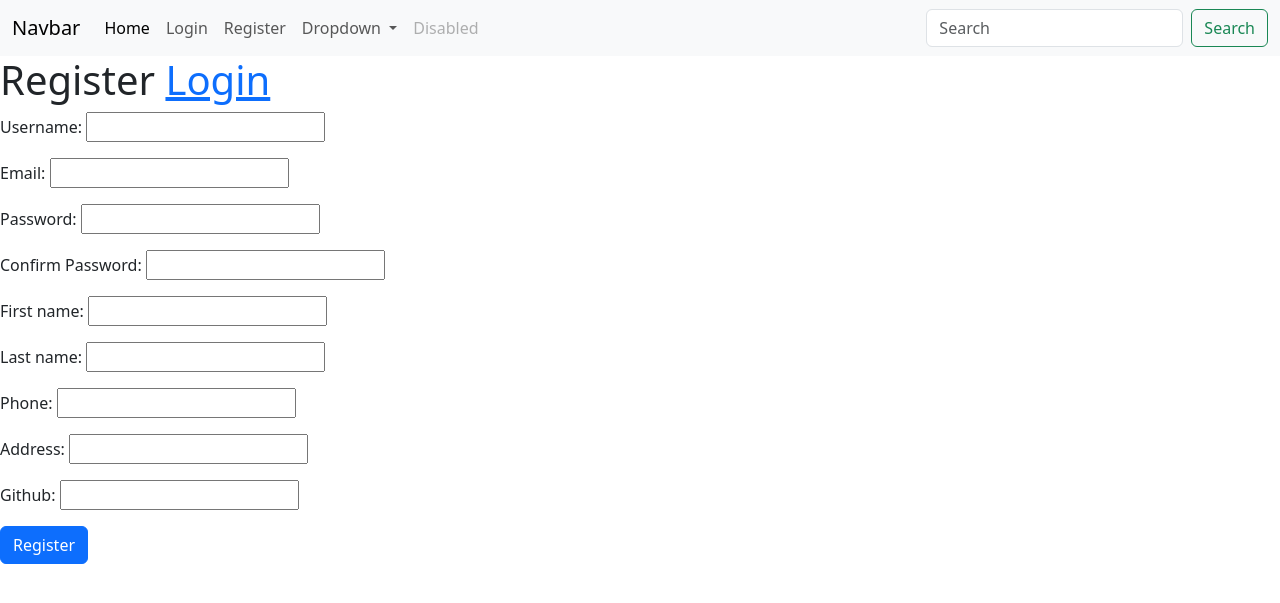
After one commit to songlei1979/simple_blog_24s2, a Django app: page /register/ in a window 1280 px wide. The commit adds this page. Shown: the top 603 px of the page. Run offline with Django 5.2, Linux system fonts and the light colour scheme.

Commit message:
created register page

```diff
--- a/blog/urls.py
+++ b/blog/urls.py
@@ -1,7 +1,7 @@
 from django.urls import path
 
 from blog.views import HomeView, PostDetailView, PostCreateView, PostUpdateView, PostDeleteView, create_post, \
-    likes_or_not, ProfileView, create_profile
+    likes_or_not, ProfileView, create_profile, register_user
 
 urlpatterns = [
     path('', HomeView.as_view(), name='home'),
@@ -21,4 +21,5 @@ urlpatterns = [
     path('likes_or_not/', likes_or_not, name='likes_or_not'),
     path('user_profile/<int:pk>/',ProfileView.as_view(), name='profile'),
     path('create_profile', create_profile, name='create_profile'),
+    path('register/', register_user, name='register'),
 ]
--- a/blog/views.py
+++ b/blog/views.py
@@ -70,9 +70,11 @@ def likes_or_not(request):
                       'post_detail.html',
                       {'object': post})
 
+
 class ProfileView(DetailView):
     model = User
     template_name = 'profile.html'
+
 
 def create_profile(request):
     if request.method == 'GET':
@@ -85,3 +87,37 @@ def create_profile(request):
                            address=address, github=github)
     return render(request, 'profile.html',
                   {'object': user})
+
+
+def register_user(request):
+    if request.method == 'GET':
+        return render(request, 'register.html')
+    username = request.POST.get('username')
+    if username in User.objects.values_list('username', flat=True):
+        return render(request, 'register.html',
+                      {'error': 'Username already exists'})
+    email = request.POST.get('email')
+    password1 = request.POST.get('password1')
+    password2 = request.POST.get('password2')
+    first_name = request.POST.get('first_name')
+    last_name = request.POST.get('last_name')
+    if password1 != password2:
+        return render(request, 'register.html',
+                      {'error': 'Passwords do not match'})
+    if User.objects.create_user(username=username, email=email,
+                                first_name=first_name,
+                                last_name=last_name):
+        user = User.objects.get(username=username)
+        user.set_password(password1)
+        user.save()
+        phone = request.POST.get('phone')
+        address = request.POST.get('address')
+        github = request.POST.get('github')
+        Profile.objects.create(user=user,
+                               phone=phone,
+                               address=address,
+                               github=github)
+        return render(request, 'registration/login.html')
+    else:
+        return render(request, 'register.html',
+                      {'error': 'Something went wrong'})
--- a/templates/base.html
+++ b/templates/base.html
@@ -42,7 +42,7 @@
                 </li>
                 {% if not user.is_authenticated %}
                     <li class="nav-item">
-                        <a class="nav-link" href="#">Register</a>
+                        <a class="nav-link" href="{% url 'register' %}">Register</a>
                     </li>
                 {% endif %}
                 <li class="nav-item dropdown">
--- /dev/null
+++ b/templates/register.html
@@ -0,0 +1,26 @@
+{% extends 'base.html' %}
+
+{% block title %}
+Register
+{% endblock %}
+
+{% block content %}
+    <h1>Register <a href="{% url 'login' %}">Login</a></h1>
+    <form method="post" action="{% url 'register' %}">
+        {% csrf_token %}
+        <p>Username: <input type="text" name="username" required></p>
+        <p>Email: <input type="email" name="email" required></p>
+        <p>Password: <input type="password" name="password1" required></p>
+        <p>Confirm Password: <input type="password" name="password2" required></p>
+        <p>First name: <input type="text" name="first_name" required> </p>
+        <p>Last name: <input type="text" name="last_name" required> </p>
+        <p>Phone: <input type="text" name="phone" required></p>
+        <p>Address: <input type="text" name="address" required></p>
+        <p>Github: <input type="text" name="github" required></p>
+        <button type="submit" class="btn btn-primary">
+            Register
+        </button>
+        {{ error }}
+    </form>
+
+{% endblock %}
```
Also changed, not shown: db.sqlite3.
